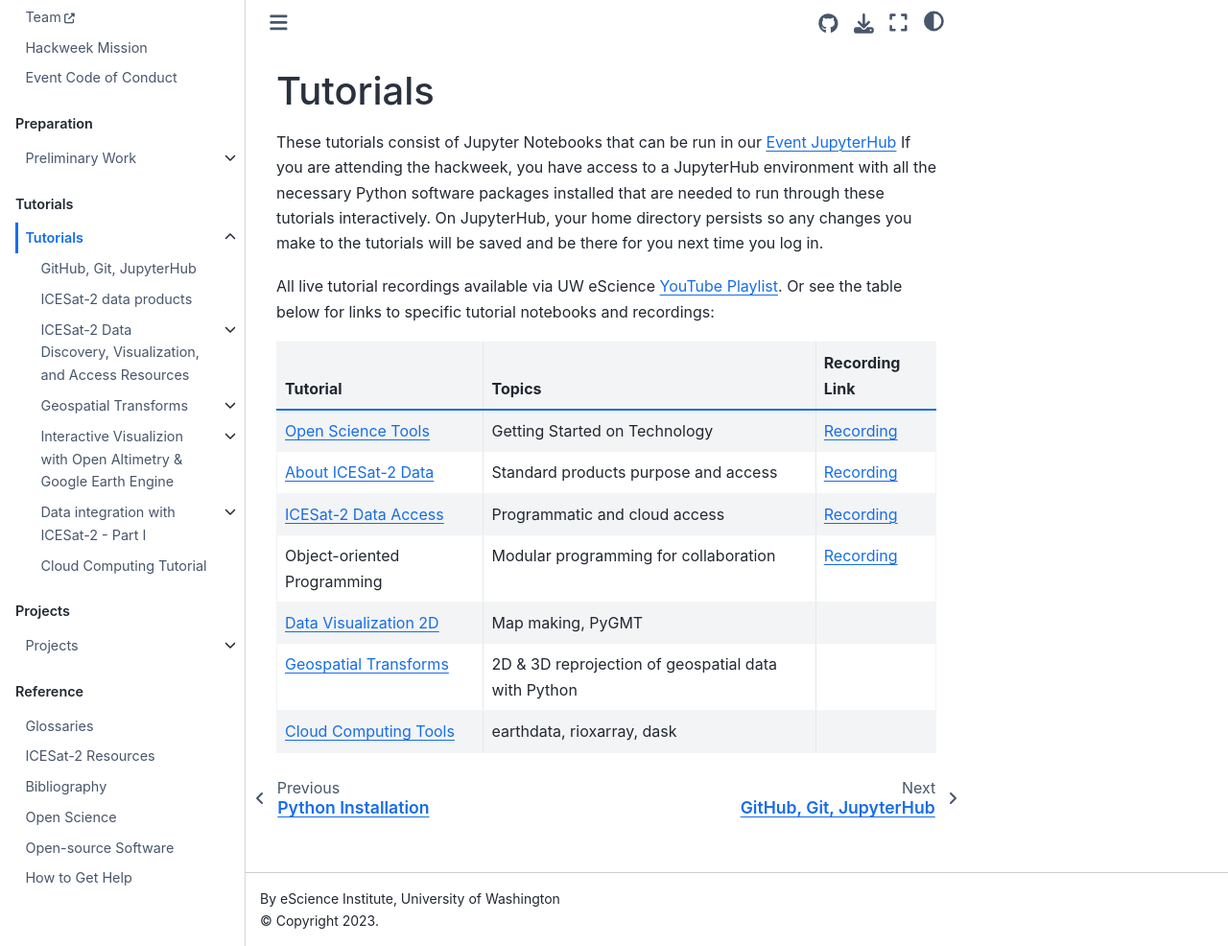
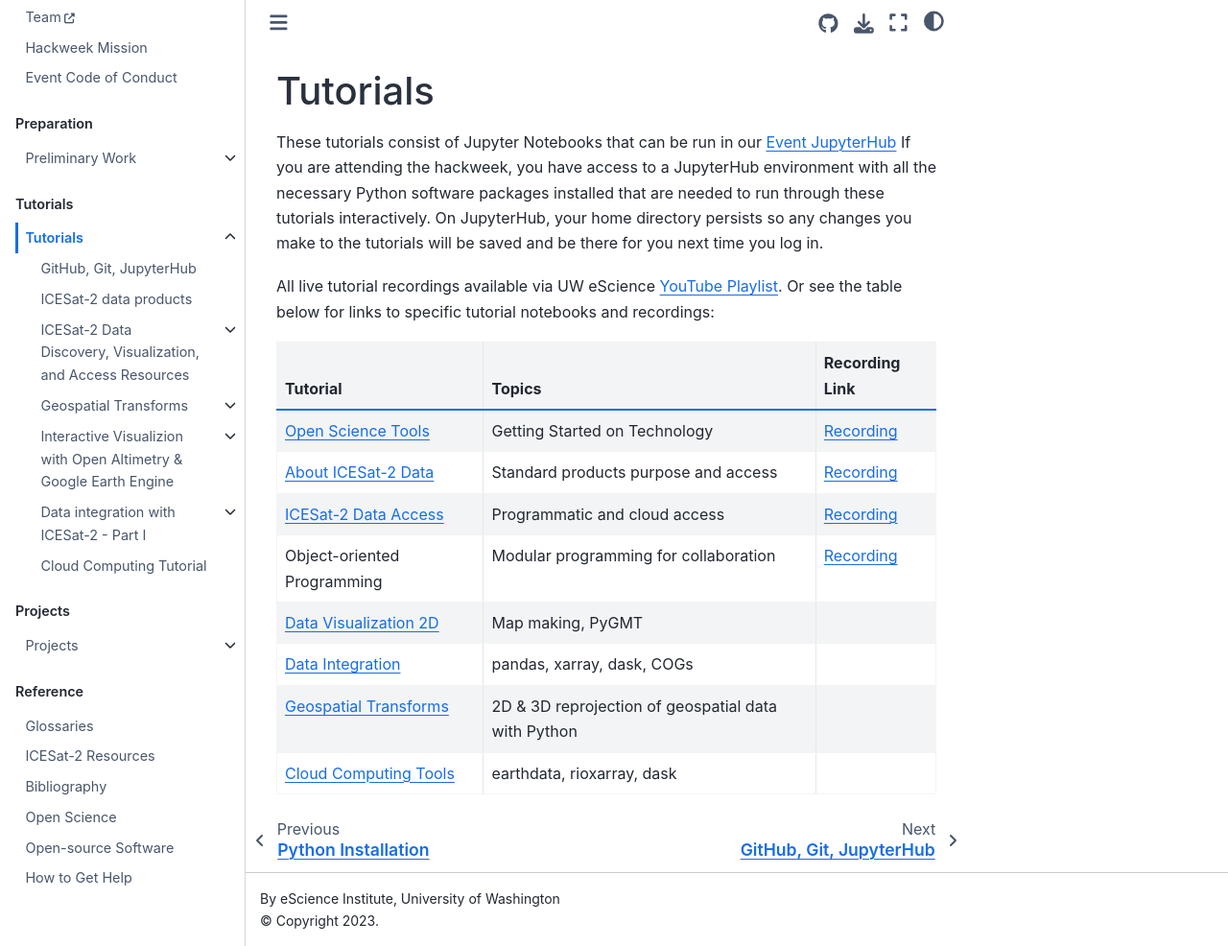
Before and after one commit to ICESAT-2HackWeek/website2022, a Jupyter Book: the page built from book/tutorials/index.md, in a window 1280 px wide and 986 px high. Shown: the whole window at 96% size. Built offline with Jupyter Book 1.0.4 settings and Sphinx 7.4.7 and the Sphinx Book theme 1.1.4, drawn with Linux system fonts in a browser that asks for light colours; pages that are not in the unit, such as notebooks, are missing from menus.

Commit message:
Reprojection fixes for Data Integration tutorial 1  (#107)
* reprojection fixed

* Update index.md

Co-authored-by: Jessica <JessicaS11@users.noreply.github.com>
Co-authored-by: Scott Henderson <scottyhq@gmail.com>

```diff
--- a/book/tutorials/index.md
+++ b/book/tutorials/index.md
@@ -18,5 +18,6 @@ All live tutorial recordings available via UW eScience [YouTube Playlist](https:
 | [ICESat-2 Data Access](./data_access/data_access_1_intro.ipynb) | Programmatic and cloud access | [Recording](https://youtu.be/UpXGZLlO76w) |
 | Object-oriented Programming | Modular programming for collaboration | [Recording](https://youtu.be/dhLkCX0OWYs) |
 | [Data Visualization 2D](./DataVisualization/dataviz2d.py) | Map making, PyGMT |  |
+| [Data Integration](./DataIntegration/dataintegration-1.ipynb) | pandas, xarray, dask, COGs |  |
 | [Geospatial Transforms](./geospatial/geospatial-intro.ipynb) | 2D & 3D reprojection of geospatial data with Python |  |
 | [Cloud Computing Tools](./cloud-computing/cloud-computing-tutorial.ipynb) | earthdata, rioxarray, dask |  |
```
Also changed, not shown: book/tutorials/DataIntegration/dataintegration-1.ipynb.
